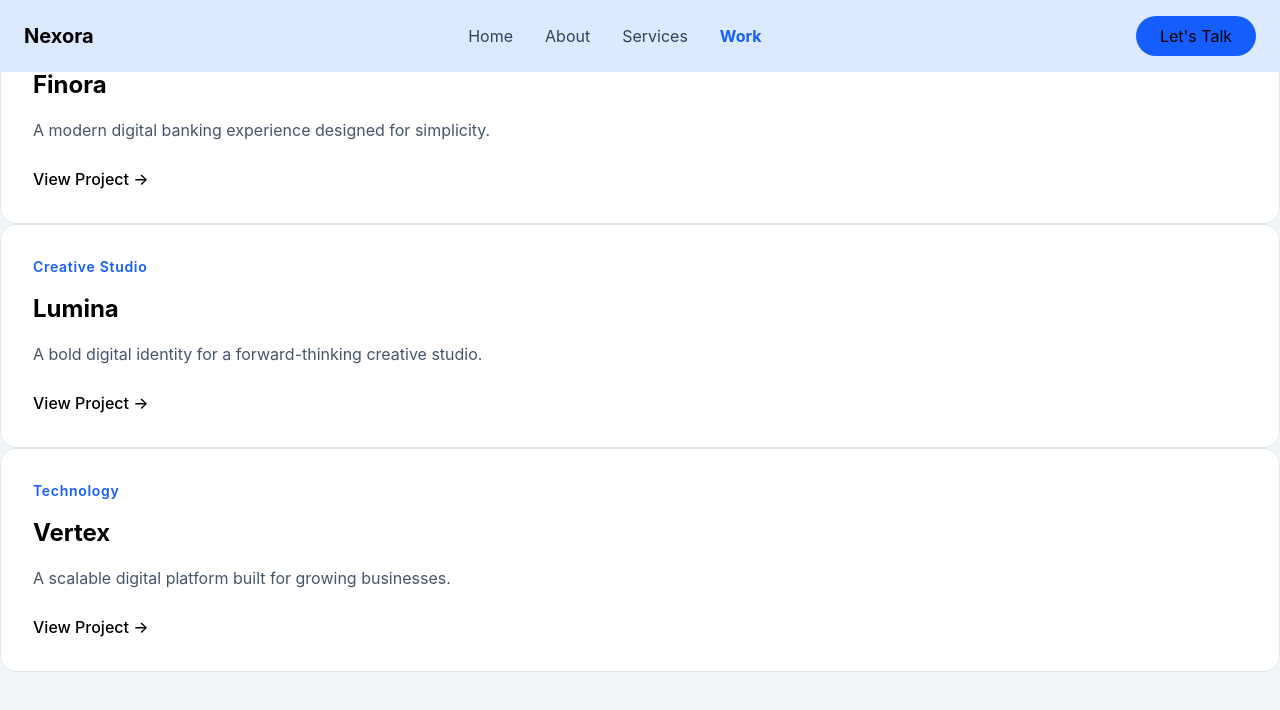
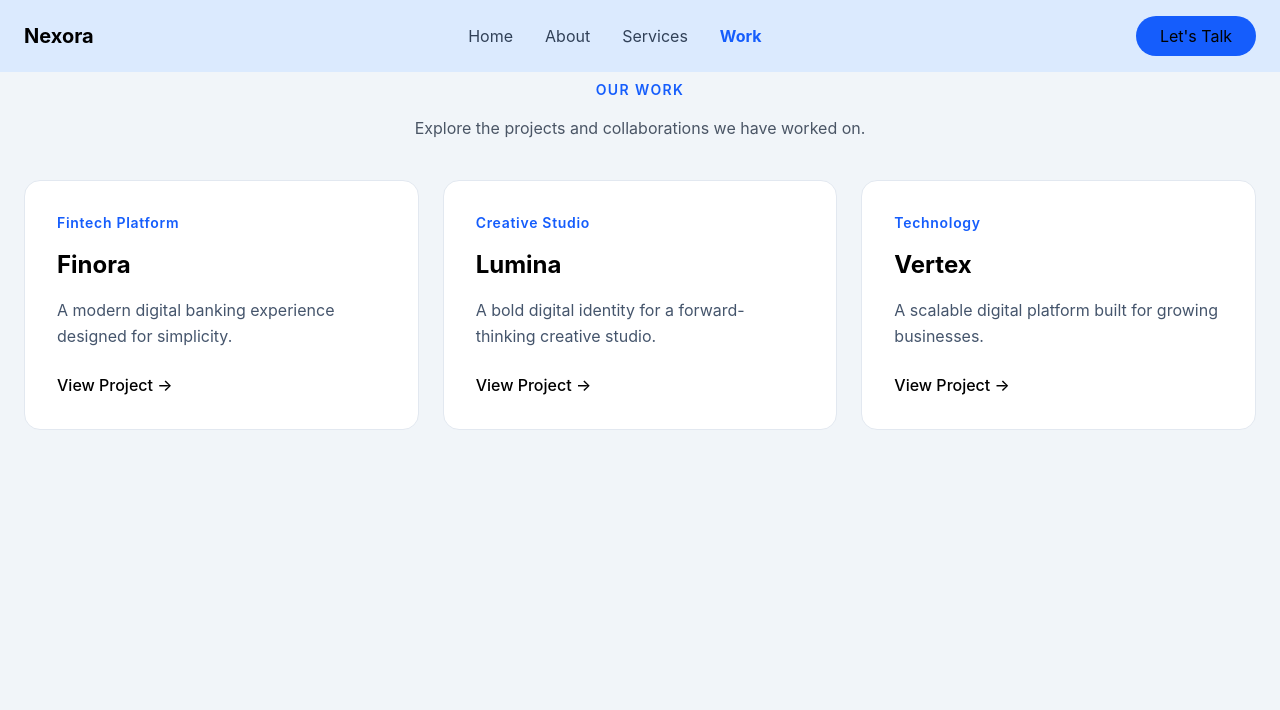
Before and after one commit to Isha1906/my-application, a React (Vite) app: page /work in a window 1280 px wide. Shown: the top 710 px of the page. Built offline with nearby package versions, Linux system fonts and the light colour scheme.

Commit message:
css changed

```diff
--- a/src/pages/WorkPage.jsx
+++ b/src/pages/WorkPage.jsx
@@ -1,9 +1,21 @@
 import projects from "../data/workData";
 import ProjectCard from "../components/ProjectCard";
+
 function WorkPage() {
   return (
-    <section>
-      <div>
+    <section className="mx-auto max-w-7xl px-4 py-12 sm:px-6 md:py-16 lg:py-20">
+
+      <div className="mx-auto max-w-3xl text-center">
+        <p className="text-sm font-semibold tracking-widest text-blue-600">
+          OUR WORK
+        </p>
+
+        <p className="mt-4 text-gray-600">
+          Explore the projects and collaborations we have worked on.
+        </p>
+      </div>
+
+      <div className="mt-10 grid grid-cols-1 gap-6 md:grid-cols-2 lg:grid-cols-3">
         {projects.map((project) => (
           <ProjectCard
             key={project.title}
@@ -13,6 +25,7 @@ function WorkPage() {
           />
         ))}
       </div>
+
     </section>
   );
 }
```
